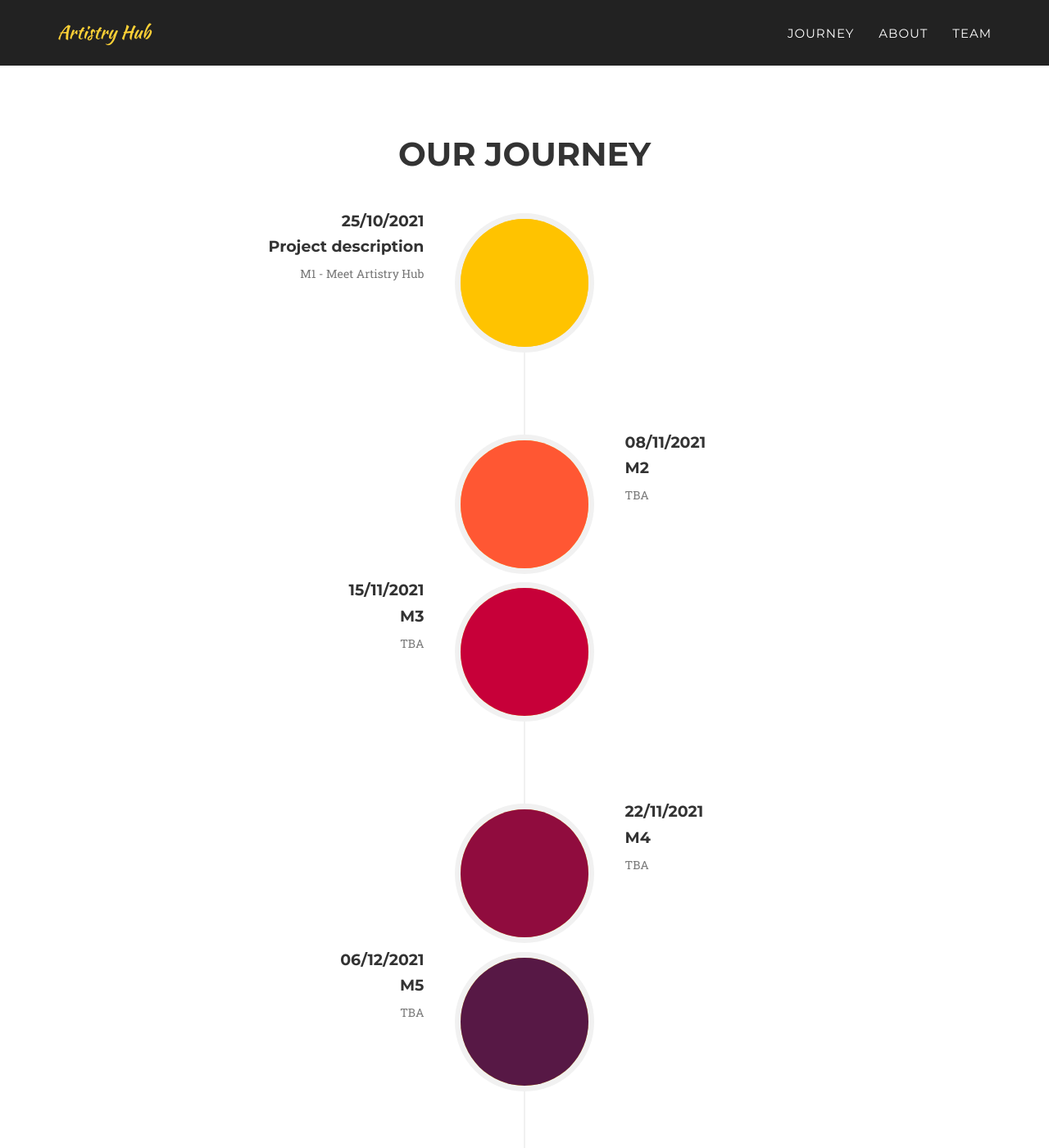
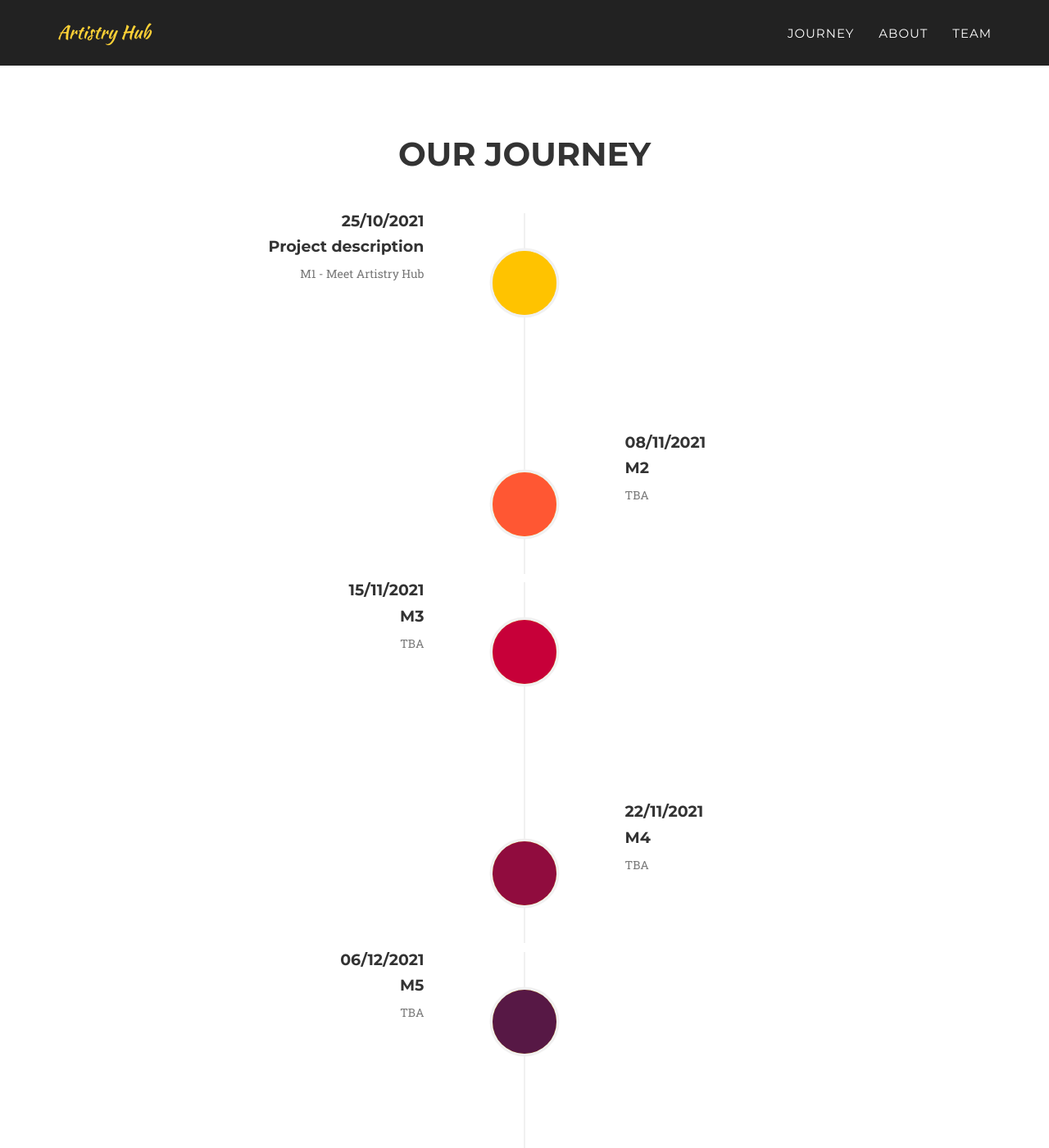
Before and after one commit to ArtistryHub/ArtistryHub, a Jekyll site: the page built from index.html, in a window 1280 px wide and 1400 px high, scrolled down 712 px. Shown: the whole window at 82% size. Built offline with Jekyll 4.4.1, drawn with Linux system fonts in a browser that asks for light colours; nearby versions of some CDN libraries; some web fonts are replaced.

Commit message:
journey - scale circles

```diff
--- a/_includes/css/agency.css
+++ b/_includes/css/agency.css
@@ -494,6 +494,7 @@ section h3.section-subheading {
     width: 80px;
     height: 80px;
     margin-left: 0;
+    transform: scale(0.5);
     border: 7px solid #f1f1f1;
     border-radius: 100%;
     text-align: center;
@@ -640,10 +641,6 @@ section h3.section-subheading {
 .team-member img {
     margin: 0 auto;
     border: 7px solid #fff;
-}
-
-.about .img-circle {
-    transform: scale(0.5);
 }
 
 .team-member h4 {
```
